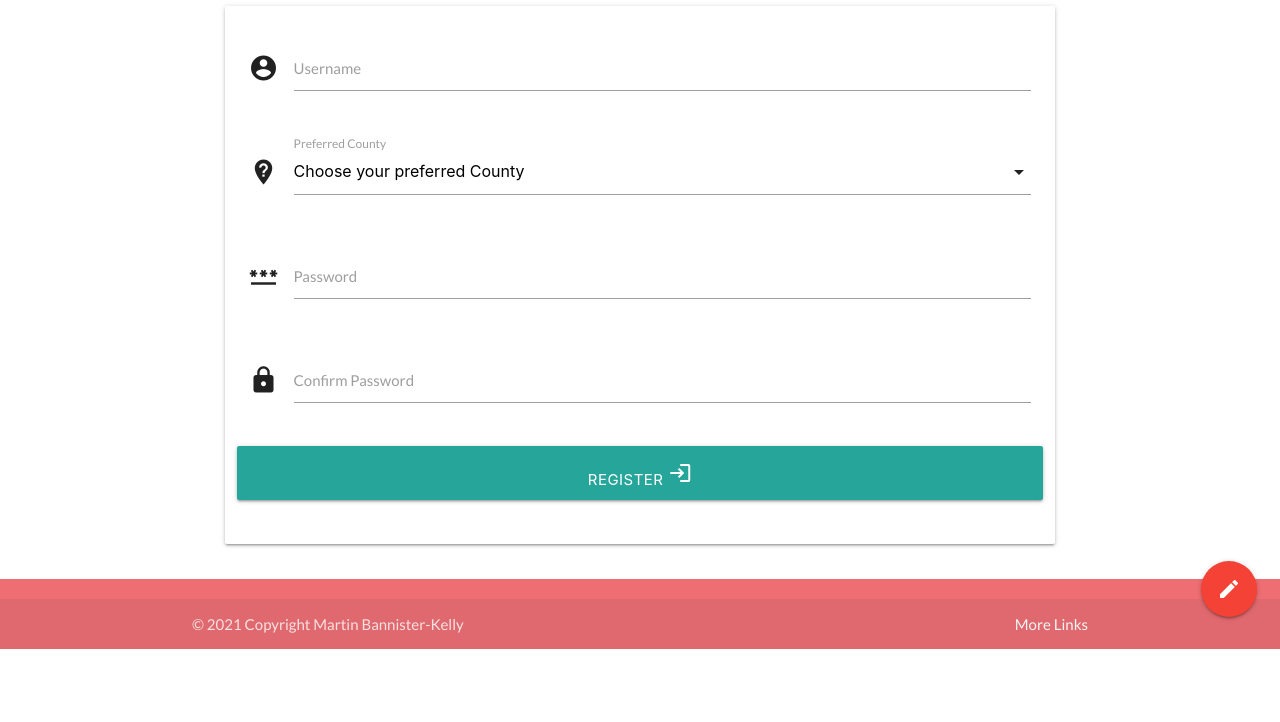
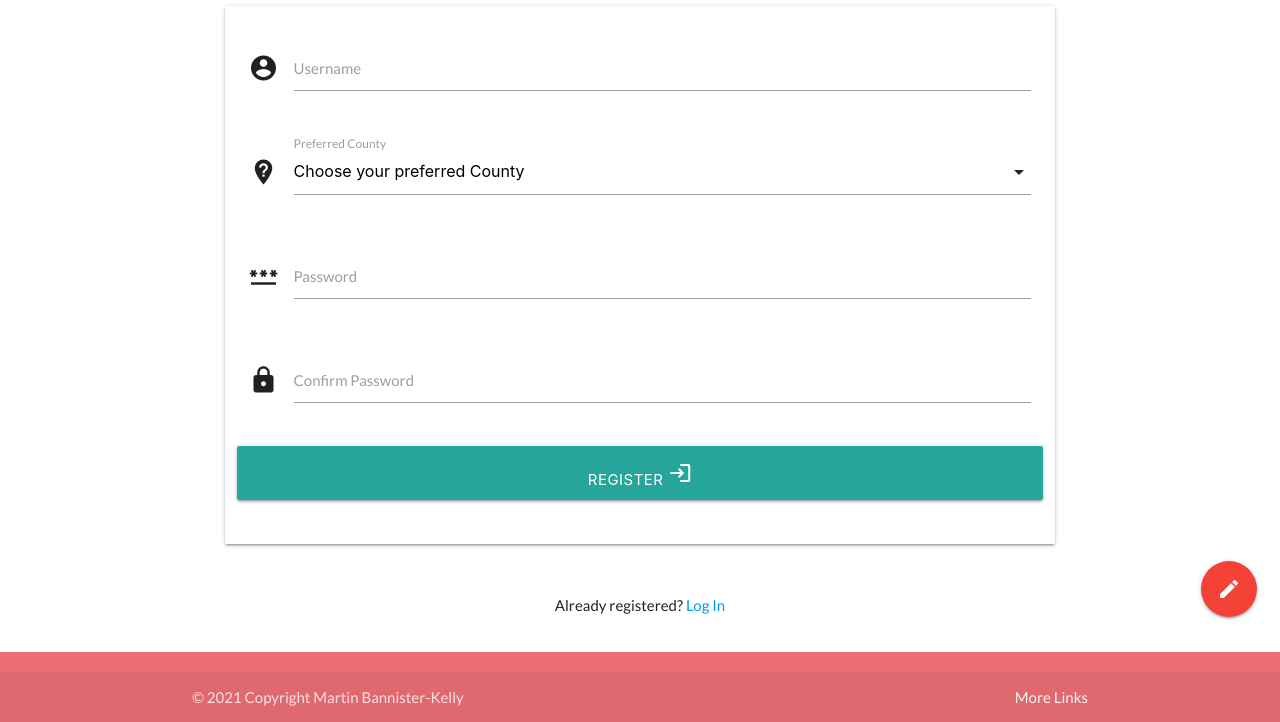
Before and after one commit to martinbannister/CI_MS3_We-ll_Look_Into_It, a Flask app: template templates/register.html in a window 1280 px wide. Shown: the part 160-882 px from the top of the page. Before the commit the page ends 809 px from the top, so only its background shows below. Run offline with Flask 2, Linux system fonts and the light colour scheme; the template is opened without the code that fills it, so the values that code supplies are empty; some libraries are stand-ins or nearby versions.

Commit message:
FEAT(register.html): add link to log in if registered

```diff
--- a/templates/register.html
+++ b/templates/register.html
@@ -48,4 +48,12 @@
         </form>
     </div>
 
+    <div class="row">
+        <div class="col s12">
+            <p class="center-align">
+                Already registered? <a href="{{ url_for('login') }}" class="">Log In</a>
+            </p>
+        </div>
+    </div>
+
 {% endblock %}
```
